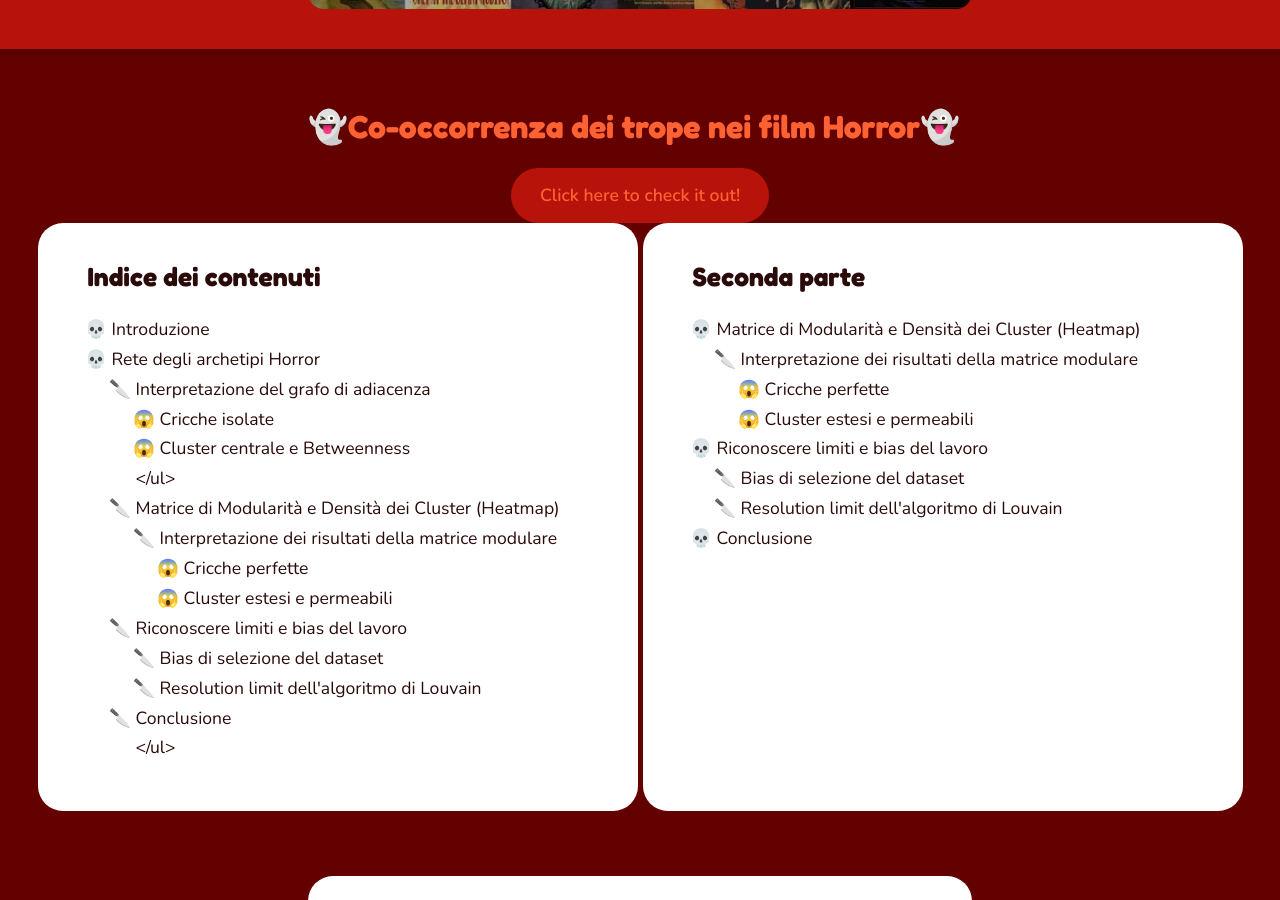
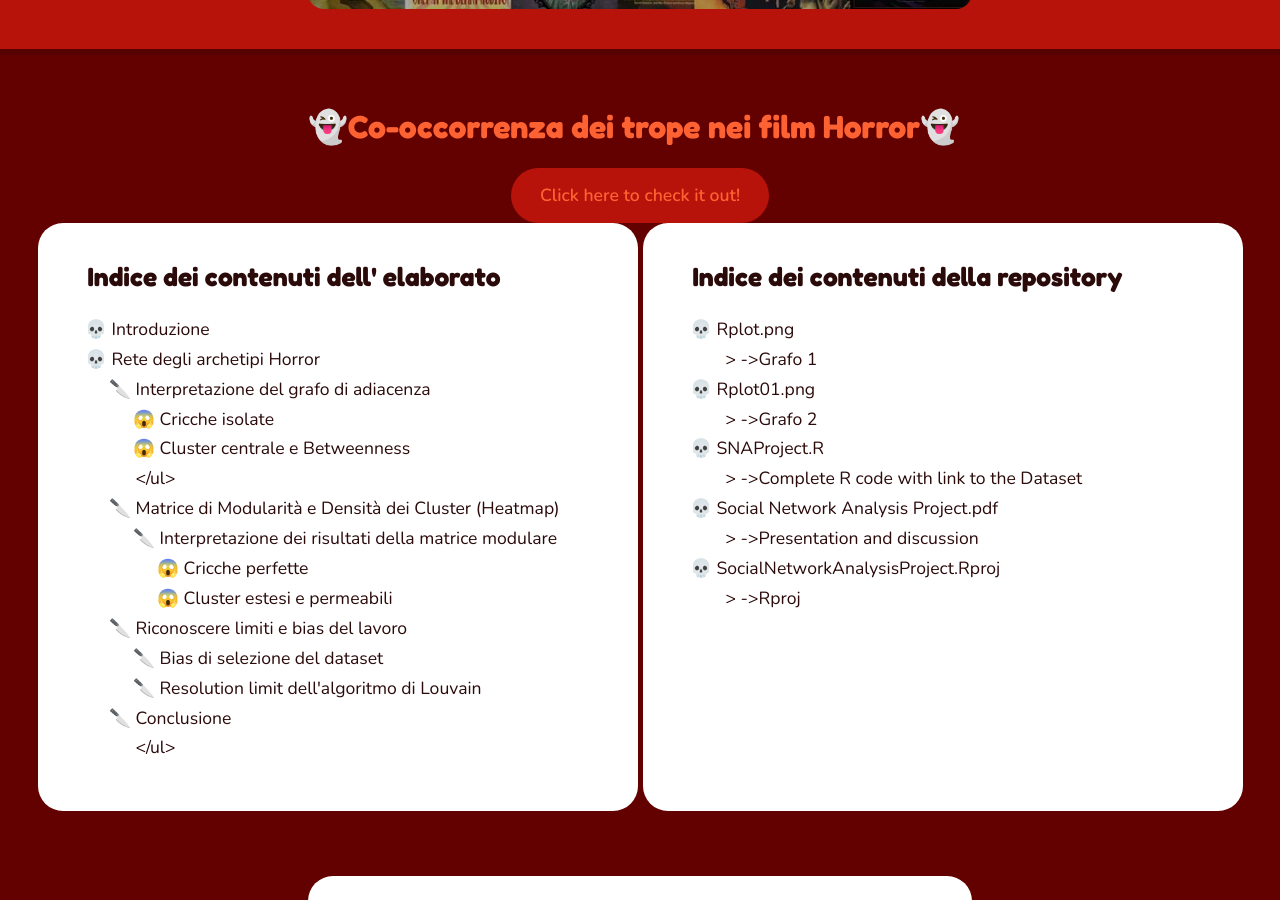
Before and after one commit to AuroraCodingForFun/BlogSite, a Jekyll site: the page built from _posts/2026-10-11-Social-Network-Analysis.md, in a window 1280 px wide and 900 px high, scrolled down 615 px. Built offline with Jekyll 4.4.1, drawn with Linux system fonts in a browser that asks for light colours.

Commit message:
Update content index headings in analysis document

```diff
--- a/_posts/2026-10-11-Social-Network-Analysis.md
+++ b/_posts/2026-10-11-Social-Network-Analysis.md
@@ -27,7 +27,7 @@ favicon: /images/favicons/halloween.png
   <div style="display: grid; grid-template-columns: repeat(auto-fit, minmax(min(100%, 600px), 600px)); gap: 5px; justify-content: center;">
     <!-- Pagina sinistra -->
     <div style="background-color: white; color: #2b0a0a; padding: 16px 25px 30px 50px; border-radius: 25px;">
-      <h2>Indice dei contenuti</h2>
+      <h2>Indice dei contenuti dell' elaborato</h2>
       <ul style="list-style-type: '💀 '; padding-left: 1.5rem;">
         <li>Introduzione</li>
         <li>Rete degli archetipi Horror
@@ -63,25 +63,28 @@ favicon: /images/favicons/halloween.png
     </div>
     <!-- Pagina destra -->
     <div style="background-color: white; color: #2b0a0a; padding: 16px 25px 30px 50px; border-radius: 25px;">
-      <h2>Seconda parte</h2>
+      <h2>Indice dei contenuti della repository</h2>
       <ul style="list-style-type: '💀 '; padding-left: 1.5rem;">
-        <li>Matrice di Modularità e Densità dei Cluster (Heatmap)
-          <ul style="list-style-type: '🔪 '; padding-left: 1.5rem;">
-            <li>Interpretazione dei risultati della matrice modulare
-              <ul style="list-style-type: '😱 '; padding-left: 1.5rem;">
-                <li>Cricche perfette</li>
-                <li>Cluster estesi e permeabili</li>
-              </ul>
-            </li>
+        <li>Rplot.png</li>
+          <ul style="list-style-type: '> '; padding-left: 1.5rem;">
+            <li> ->Grafo 1</li>
           </ul>
-        </li>
-        <li>Riconoscere limiti e bias del lavoro
-          <ul style="list-style-type: '🔪 '; padding-left: 1.5rem;">
-            <li>Bias di selezione del dataset</li>
-            <li>Resolution limit dell'algoritmo di Louvain</li>
+        <li>Rplot01.png</li>
+          <ul style="list-style-type: '> '; padding-left: 1.5rem;">
+            <li> ->Grafo 2</li>
           </ul>
-        </li>
-        <li>Conclusione</li>
+        <li>SNAProject.R</li>
+          <ul style="list-style-type: '> '; padding-left: 1.5rem;">
+            <li>->Complete R code with link to the Dataset </li>
+          </ul>
+         <li>Social Network Analysis Project.pdf</li>
+          <ul style="list-style-type: '> '; padding-left: 1.5rem;">
+            <li> ->Presentation and discussion</li>
+          </ul>
+         <li>SocialNetworkAnalysisProject.Rproj</li>
+          <ul style="list-style-type: '> '; padding-left: 1.5rem;">
+            <li> ->Rproj</li>
+          </ul>
       </ul>
     </div>
 
```
